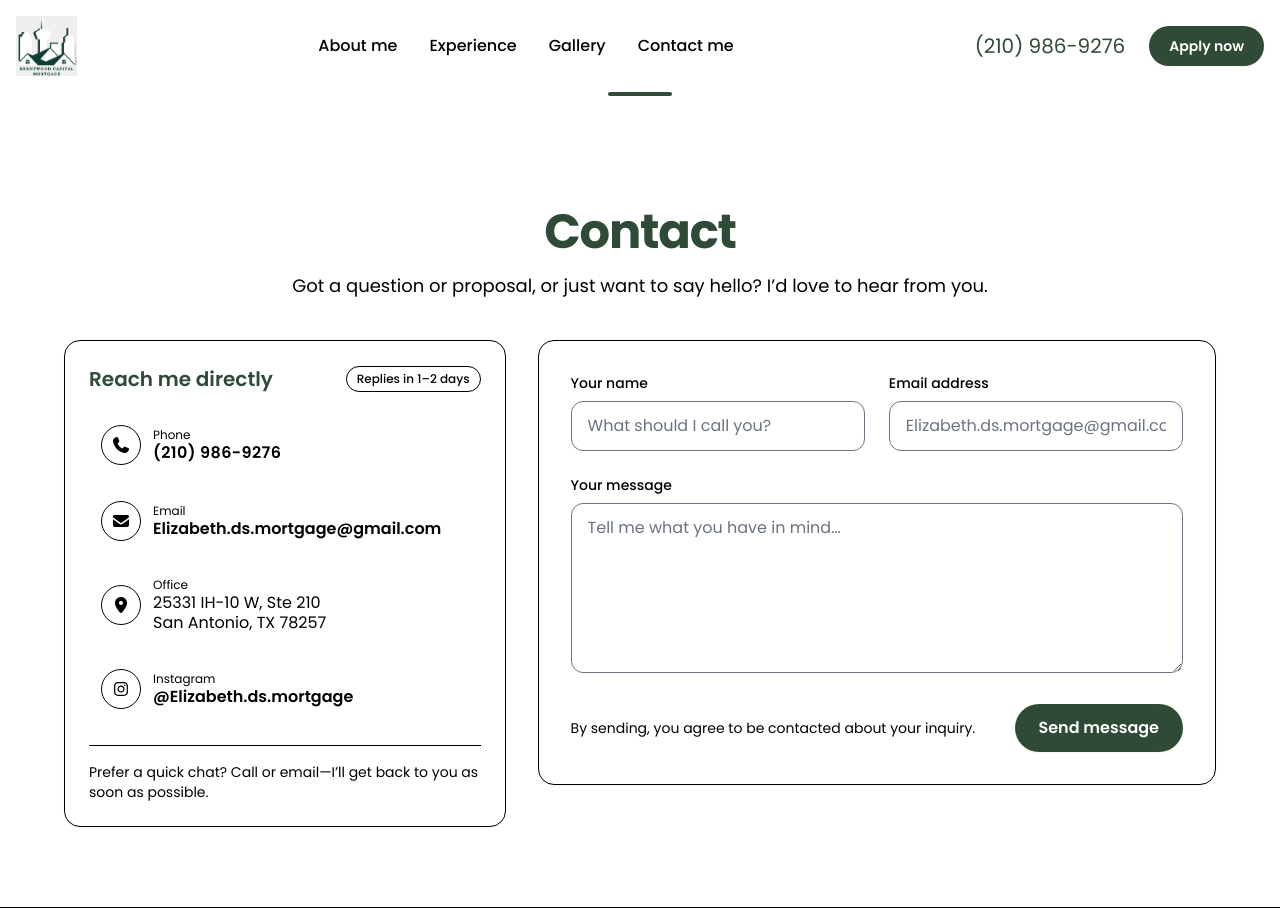
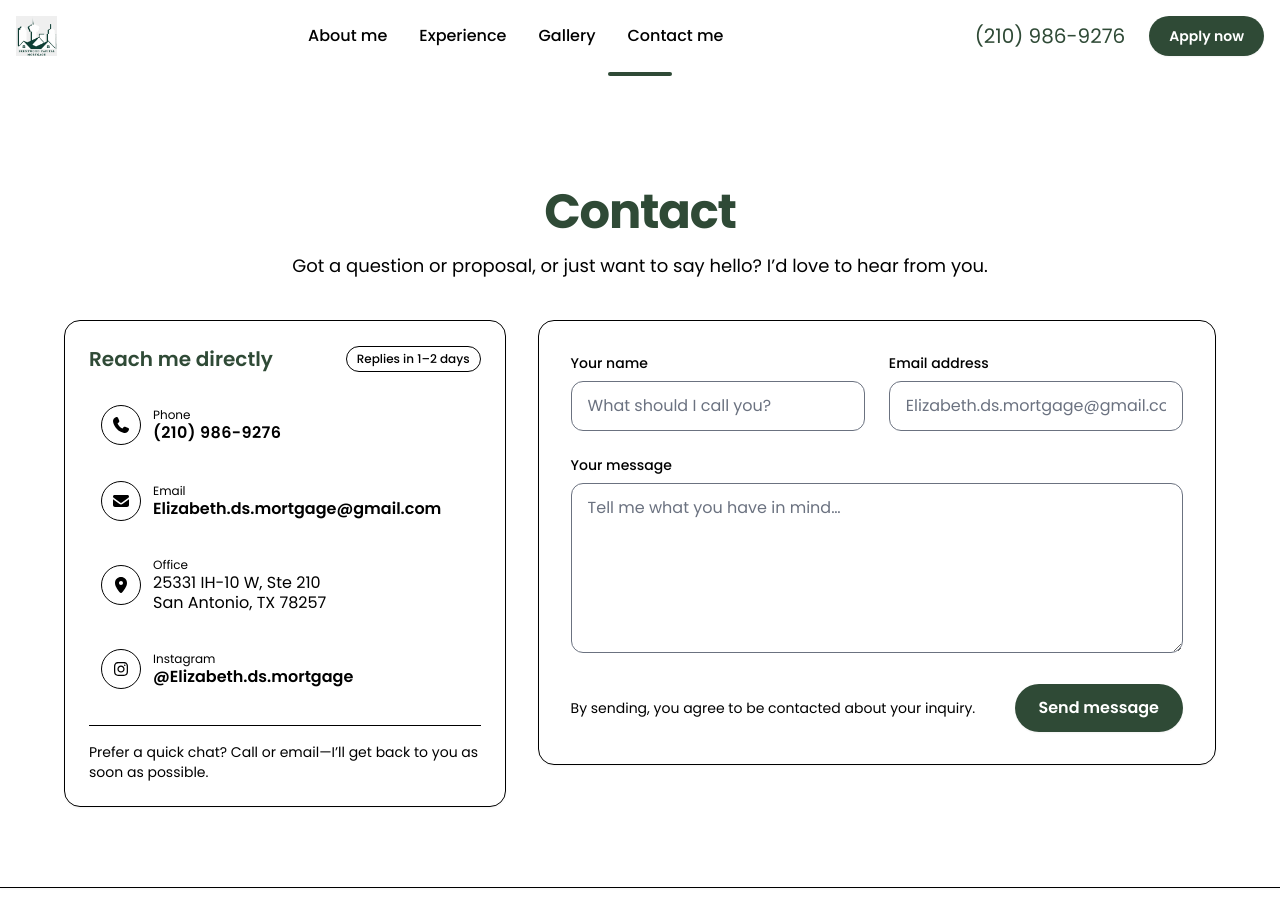
Before and after one commit to lidiads22/liz-portfolio, a plain HTML site: page contact.html in a window 1280 px wide. Drawn offline with nearby package versions, Linux system fonts and the light colour scheme.

Commit message:
Logo fixes redirect

```diff
--- a/contact.html
+++ b/contact.html
@@ -101,8 +101,8 @@
   <header class="sticky top-0 z-50 bg-white border-b shadow-sm">
     <nav class="max-w-screen-2xl mx-auto flex items-center justify-between p-4">
       <!-- Logo -->
-      <a href="/" class="flex items-center gap-2">
-        <img src="./assets/img/logo2.png" alt="Brentwood Capital Mortgage" class="h-15 w-auto">
+      <a href="./index.html" class="flex items-center">
+        <img src="./assets/img/logo2.png" alt="Brentwood Capital Mortgage" class="h-10 w-auto">
       </a>
 
     <!-- Desktop menu (routes fixed for GitHub Pages) -->
```
Also changed, not shown: gallery.html (+2 -2 lines).
